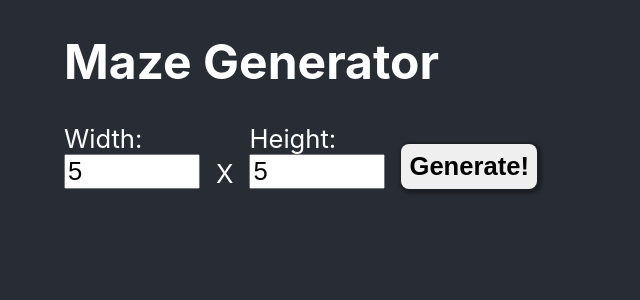
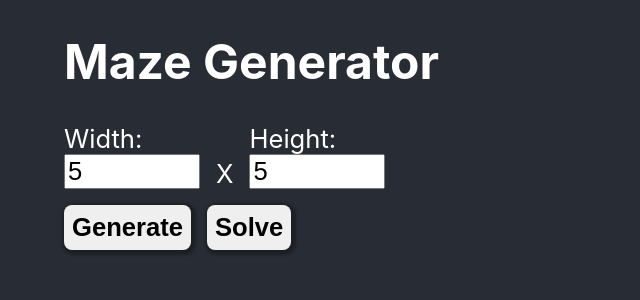
Before and after one commit to lindsaypj/maze-client, a React (Create React App) app: page / in a window 1280 px wide. Shown: the top 300 px of the page, without its empty margins (0-640 px from the left). Built offline with nearby package versions, Linux system fonts and the light colour scheme.

Commit message:
Added maze solving button and fetch request

```diff
--- a/src/App.js
+++ b/src/App.js
@@ -1,32 +1,62 @@
 import { useState } from 'react';
 import GenerationForm from './components/GenerationForm';
+import Maze from './components/Maze';
+
+import { solveMazeRequest } from './scripts/requests';
 
 import './styles/App.css';
-import Maze from './components/Maze';
 
 
 function App() {
   const [initMaze, setInitMaze] = useState();
   const [mazeHeight, setMazeHeight] = useState();
   const [mazeWidth, setMazeWidth] = useState();
+  const [mazePath, setMazePath] = useState();
+  const [solved, setSolved] = useState(false);
 
   const handleLoadingNewMaze = (width, height, mazeData) => {
     setMazeWidth(width);
     setMazeHeight(height);
     setInitMaze(mazeData);
+    setSolved(false);
+  }
+
+  const handleSolveMaze = () => {
+    const requestMaze = JSON.stringify(initMaze);
+    const requestWidth = mazeWidth;
+    const requestHeight = mazeHeight;
+
+    solveMazeRequest(requestWidth, requestHeight, requestMaze)
+      .then(function (response) {
+        if (response.ok) {
+          return response.json();
+        }
+        else {
+          console.log(response);
+        }
+      })
+      .then( function (newMazePath) {
+        setMazePath(newMazePath);
+        setSolved(true);
+      })
   }
 
   return (
     <div className="App">
       <header className="info-container">
         <h1 className='d-inline'>Maze Generator</h1>
-        <GenerationForm handleLoadingNewMaze={handleLoadingNewMaze} />
+        <GenerationForm
+          handleLoadingNewMaze={handleLoadingNewMaze}
+          solveMazeCallback={handleSolveMaze}
+        />
       </header>
       <div className='maze-container'>
         <Maze
           mazeHeight={mazeHeight}
           mazeWidth={mazeWidth}
           initMaze={initMaze}
+          mazePath={mazePath}
+          solved={solved}
         />
       </div>
     </div>
--- a/src/components/GenerationForm.jsx
+++ b/src/components/GenerationForm.jsx
@@ -1,15 +1,17 @@
 import React, { useState } from "react";
 
+import { clamp } from "../scripts/utils";
+import { generateMazeRequest } from "../scripts/requests";
+
 import '../styles/GenerationForm.css';
-import { clamp } from "../scripts/utils";
-import TEST_MAZE from "../test-data/testMaze10x10.json";
+
 
 const DEFAULT_MAZE_DIMENSION = 5;
 const MIN_MAZE_DIMENSION = 4;
 const MAX_MAZE_DIMENSION = 100;
 
 
-export default function GenerationForm({ handleLoadingNewMaze }) {
+export default function GenerationForm({ handleLoadingNewMaze, solveMazeCallback }) {
   const [mazeHeightInput, setMazeHeightInput] = useState(DEFAULT_MAZE_DIMENSION);
   const [mazeWidthInput, setMazeWidthInput] = useState(DEFAULT_MAZE_DIMENSION);
 
@@ -19,26 +21,13 @@ export default function GenerationForm({ handleLoadingNewMaze }) {
     setMazeWidthInput(nextSize);
   }
 
-  const generateMazeRequest = () => {
+  const generateMaze = () => {
     const requestHeight = clamp(MIN_MAZE_DIMENSION, MAX_MAZE_DIMENSION, mazeHeightInput);
     setMazeHeightInput(requestHeight);
     const requestWidth = clamp(MIN_MAZE_DIMENSION, MAX_MAZE_DIMENSION, mazeWidthInput);
     setMazeWidthInput(requestWidth);
 
-    // THEN: call handleLoadingNewMaze(), passing maze data
-    // handleLoadingNewMaze(10, 10, TEST_MAZE);
-
-    // TODO: UPDATE FOR DEPLOYMENT
-    const loginURI = "http://localhost:8000/maze/"+requestWidth+"x"+requestHeight;
-    const params = {
-      method: "get",
-      mode: "cors", // TODO: REMOVE FOR DEPLOYMENT
-      headers: {
-        "Content-Type": "application/json"
-      }
-    }
-
-    fetch(loginURI, params)
+    generateMazeRequest(requestWidth, requestHeight)
       .then(function (response) {
         if (response.ok) {
           return response.json();
@@ -49,12 +38,12 @@ export default function GenerationForm({ handleLoadingNewMaze }) {
       })
       .then(function (mazeData) {
         handleLoadingNewMaze(requestWidth, requestHeight, mazeData);
-        console.log(mazeData)
       })
   }
 
   return (
     <form className="generation-form" onSubmit={(event) => {event.preventDefault()}}>
+      <div className="dimensions">
         <div className="input-group">
           <label htmlFor="input-maze-width">Width: </label>
           <input
@@ -84,7 +73,11 @@ export default function GenerationForm({ handleLoadingNewMaze }) {
             onBlur={handleInputChange}
           />
         </div>
-      <button role="button" onClick={generateMazeRequest}>Generate!</button>
+      </div>
+      <div className="button-group">
+        <button role="button" onClick={generateMaze}>Generate</button>
+        <button role="button" onClick={solveMazeCallback}>Solve</button>
+      </div>
     </form>
   )
 }
--- /dev/null
+++ b/src/scripts/requests.js
@@ -0,0 +1,24 @@
+export const generateMazeRequest = (width, hegiht) => {
+  const loginURI = "http://localhost:8000/maze/"+width+"x"+hegiht+'/';
+  const params = {
+    method: "get",
+    mode: "cors", // TODO: REMOVE FOR DEPLOYMENT
+    headers: {
+      "Content-Type": "application/json"
+    }
+  }
+  return fetch(loginURI, params);
+}
+
+export const solveMazeRequest = (width, hegiht, mazeData) => {
+  const loginURI = "http://localhost:8000/maze/"+width+"x"+hegiht+'/';
+  const params = {
+    method: "post",
+    body: JSON.stringify(mazeData),
+    mode: "cors", // TODO: REMOVE FOR DEPLOYMENT
+    headers: {
+      "Content-Type": "application/json"
+    }
+  }
+  return fetch(loginURI, params);
+}
--- a/src/styles/App.css
+++ b/src/styles/App.css
@@ -31,3 +31,26 @@
     flex-direction: row;
   }
 }
+
+
+button {
+  height: fit-content;
+  align-self: flex-end;
+
+  padding: 0.5rem;
+  border-radius: 0.5rem;
+  border: none;
+  font-size: clamp(0.8rem, 2rem, 2vw);
+  font-weight: 600;
+  box-shadow: 0.1rem 0.1rem 0.2rem 0.2rem #00000050;
+}
+button:hover {
+  background-color: gray;
+  box-shadow: none;
+
+  transition: all 0.1s ease-out;
+}
+button:active {
+  background-color: #61dafb !important  ;
+  box-shadow: none;
+}
--- a/src/styles/GenerationForm.css
+++ b/src/styles/GenerationForm.css
@@ -1,6 +1,11 @@
 .generation-form {
   display: flex;
+  flex-direction: column;
   font-size: clamp(0.8rem, 2rem, 2vw);
+}
+.generation-form .dimensions {
+  display: flex;
+  flex-direction: row;
 }
 
 .generation-form .input-group {
@@ -26,25 +31,9 @@
 }
 
 .generation-form button {
-  height: fit-content;
-  align-self: flex-end;
-
-  padding: 0.5rem;
-  margin-inline: 1rem;
-  border-radius: 0.5rem;
-  border: none;
-  font-size: clamp(0.8rem, 2rem, 2vw);
-  font-weight: 600;
-  box-shadow: 0.1rem 0.1rem 0.2rem 0.2rem #00000050;
+  margin-right: 1rem;
 }
 
-.generation-form button:hover {
-  background-color: gray;
-  box-shadow: none;
-
-  transition: all 0.1s ease-out;
+.generation-form .button-group {
+  padding-block: 1rem;
 }
-.generation-form button:active {
-  background-color: #61dafb !important  ;
-  box-shadow: none;
-}
```
Lines whose indentation alone changed are shown as unchanged.
